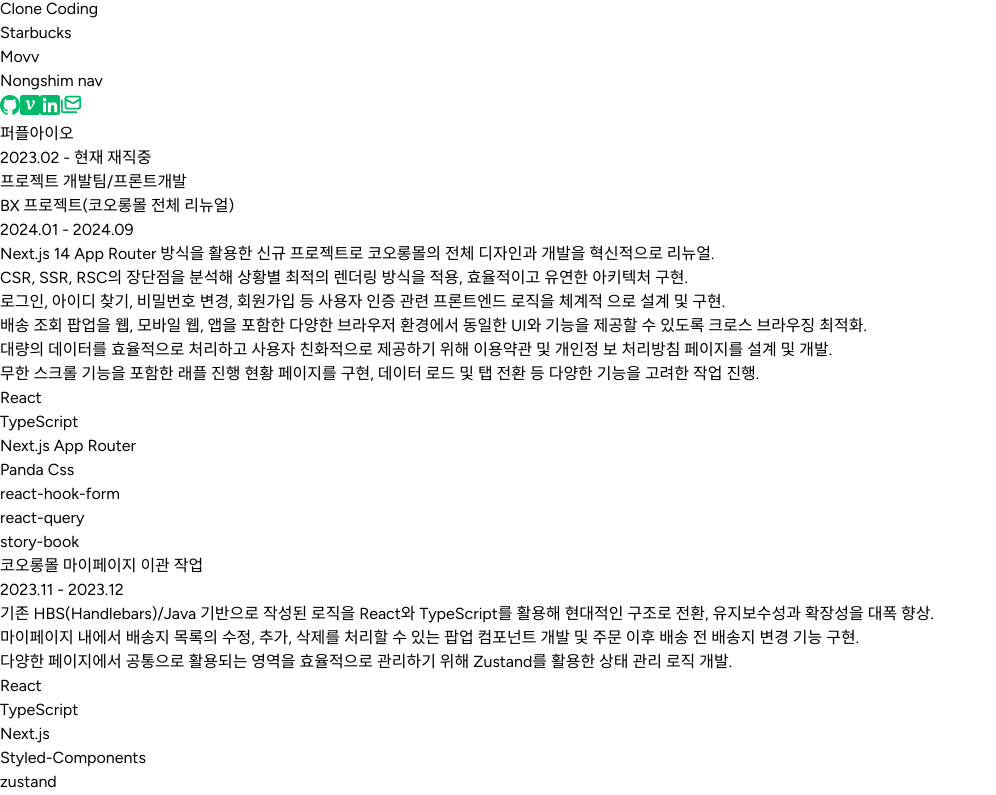
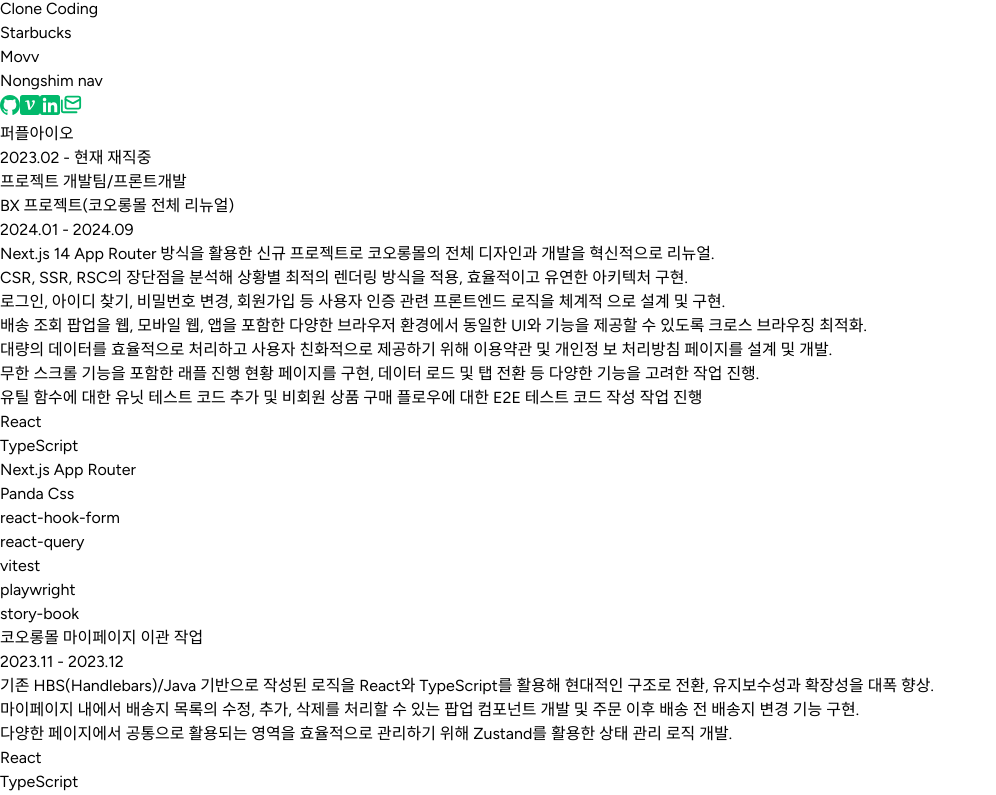
Before and after one commit to Sienna98/portfolio-sieun, a Next.js app: page /Experience in a window 1280 px wide. Shown: the part 411-1206 px from the top of the page, without its empty margins (0-996 px from the left). Built offline with nearby package versions, Linux system fonts and the light colour scheme.

Commit message:
로딩 추가

```diff
--- a/src/data/experienceData.ts
+++ b/src/data/experienceData.ts
@@ -16,6 +16,7 @@ export const ExperienceList = [
               "배송 조회 팝업을 웹, 모바일 웹, 앱을 포함한 다양한 브라우저 환경에서 동일한 UI와 기능을 제공할 수 있도록 크로스 브라우징 최적화.",
               "대량의 데이터를 효율적으로 처리하고 사용자 친화적으로 제공하기 위해 이용약관 및 개인정 보 처리방침 페이지를 설계 및 개발.",
               "무한 스크롤 기능을 포함한 래플 진행 현황 페이지를 구현, 데이터 로드 및 탭 전환 등 다양한 기능을 고려한 작업 진행.",
+              "유틸 함수에 대한 유닛 테스트 코드 추가 및 비회원 상품 구매 플로우에 대한 E2E 테스트 코드 작성 작업 진행",
             ],
           },
         ],
@@ -26,6 +27,8 @@ export const ExperienceList = [
           "Panda Css",
           "react-hook-form",
           "react-query",
+          "vitest",
+          "playwright",
           "story-book",
         ],
       },
```
Also changed, not shown: src/app/(pages)/loading.tsx (added, +7 -0 lines), src/components/loading.tsx (added, +13 -0 lines), public/icons/loading.gif (added).
